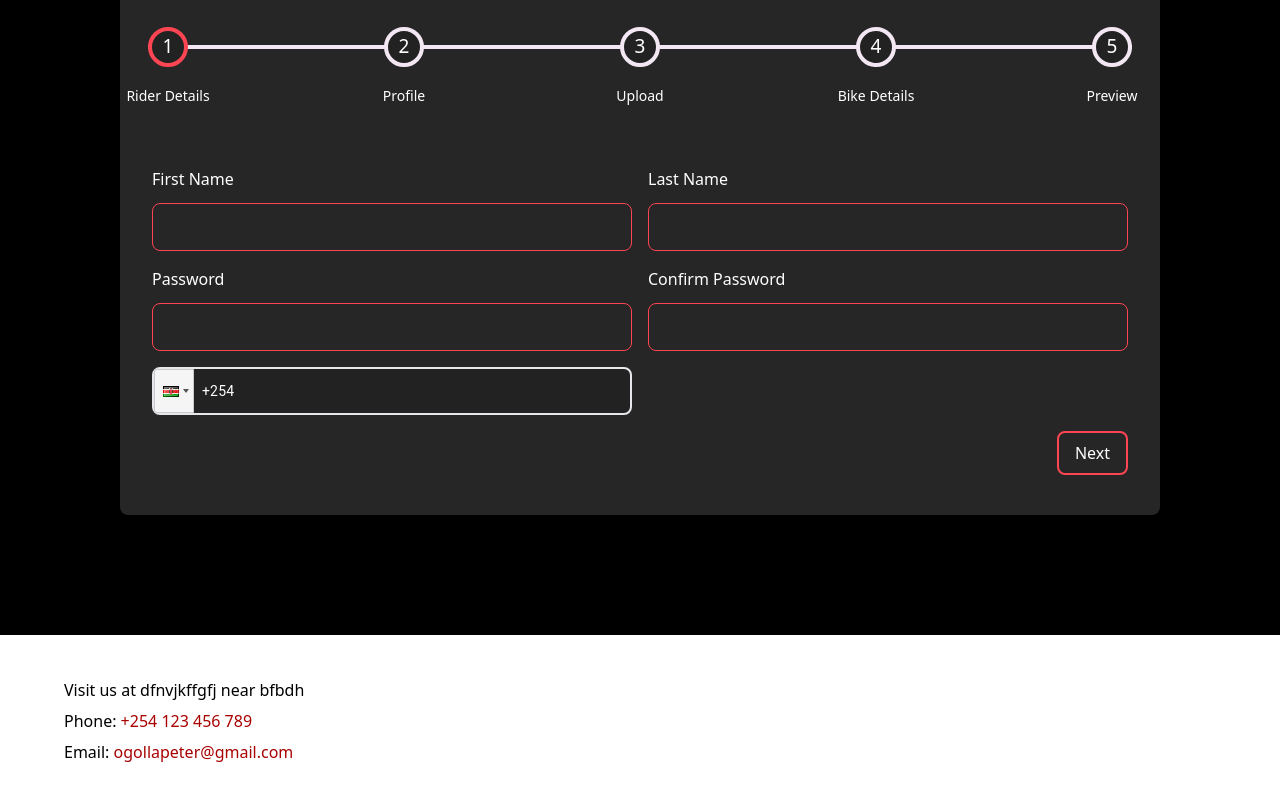
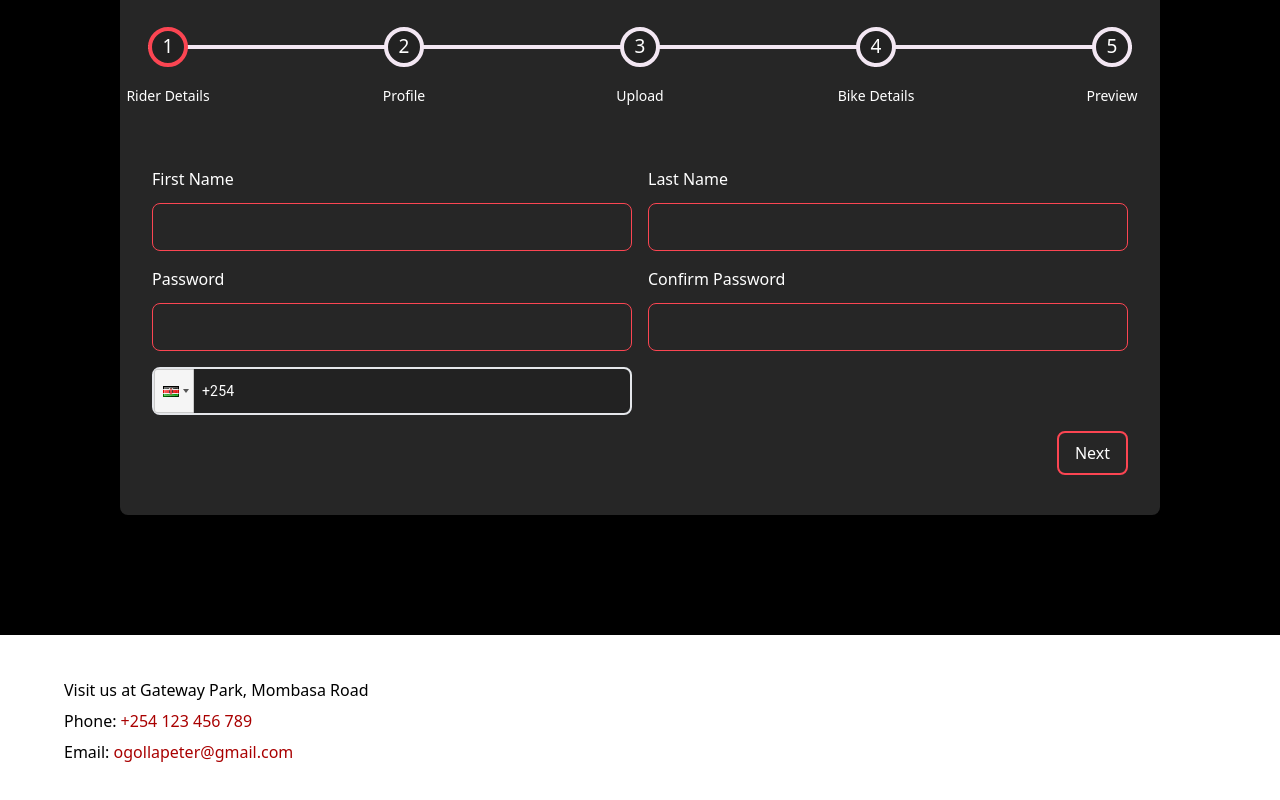
Before and after one commit to SongaBiz/Songa, a Next.js app: page / in a window 1280 px wide. Shown: the part 4946-5746 px from the top of the page. Built offline with nearby package versions, Linux system fonts and the light colour scheme; a web font is replaced by a local one.

Commit message:
[fix]: conflicting star exports

```diff
--- a/components/Elements/NavBar/index.tsx
+++ b/components/Elements/NavBar/index.tsx
@@ -1,12 +1,12 @@
 "use client"
 import Image from 'next/image'
 import Link from 'next/link'
-import { ReactComponentElement, useState} from 'react'
-import { AiOutlineArrowRight, AiOutlineMenu, AiOutlineClose } from 'react-icons/ai'
+import { useState} from 'react'
+import { AiOutlineMenu, AiOutlineClose } from 'react-icons/ai'
 import { sans_hebrew } from '@/app/ui/fonts'
 import { usePathname } from 'next/navigation';
 import { clsx } from 'clsx'
-import { useRouter } from 'next/router'
+
 
 const navLinks = [
   {
--- a/components/Landing/AboutUs/index.tsx
+++ b/components/Landing/AboutUs/index.tsx
@@ -1,7 +1,6 @@
 /* eslint-disable @next/next/no-img-element */
 import Image from 'next/image';
 import React from 'react';
-import Link from 'next/link';
 import { HeroButtons } from '@/components/Elements/Buttons/buttons';
 
 const AboutUs: React.FC = () => {
--- a/components/Landing/Hero/index.tsx
+++ b/components/Landing/Hero/index.tsx
@@ -2,9 +2,8 @@
 import Image from 'next/image'
 import Link from 'next/link';
 import { sans_hebrew } from '@/app/ui/fonts';
-import { useState } from 'react';
-import { HeroButtons, StoreButtons } from '@/components/Elements/Buttons/buttons';
-import { AiFillApple, AiOutlineCaretRight } from "react-icons/ai";
+import { HeroButtons } from '@/components/Elements/Buttons/buttons';
+
 
 export const Hero = () => {
 
--- a/components/Landing/LandingFooter/index.tsx
+++ b/components/Landing/LandingFooter/index.tsx
@@ -3,7 +3,7 @@
 export const LandingFooter = ()=>{
     return(
         <div className="bg-white py-10 mb-5 px-16">
-            <p className="font-[24px] leading-[31.2px]">Visit us at dfnvjkffgfj near bfbdh</p>
+            <p className="font-[24px] leading-[31.2px]">Visit us at Gateway Park, Mombasa Road</p>
             <h3 className="font-[24px] leading-[31.2px] text-[#A90000]"><span className="text-bold text-black">Phone:</span> +254 123 456 789</h3>
             <h3 className="font-[24px] leading-[31.2px] text-[#A90000]"><span className="text-bold text-black">Email:</span> ogollapeter@gmail.com</h3>
         </div>
--- a/components/index.ts
+++ b/components/index.ts
@@ -1,4 +1,3 @@
-export * from './Elements/NavBar'
 export * from './Landing/AboutUs'
 export * from './Landing/Hero'
 export * from './Landing/Trustees'
@@ -6,3 +5,4 @@ export * from './Landing/RiderRegistration'
 export * from './Landing/ServicesOffered'
 export * from './Landing/Mission'
 export * from './Landing/LandingFooter'
+export * from './Elements/NavBar'
```
